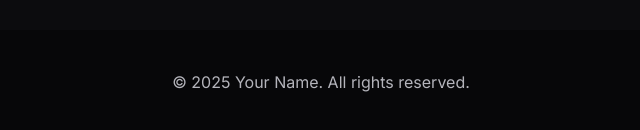
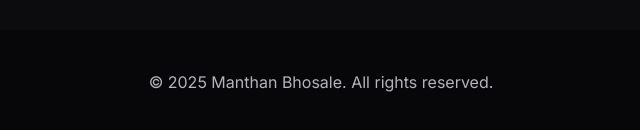
Before and after one commit to MSB-io/Lab-Session-Project---Portfolio, a plain HTML site: page index.html in a window 1280 px wide. Shown: the part 3519-3649 px from the top of the page, 319-959 px from the left. Drawn offline with Linux system fonts and the light colour scheme.

Commit message:
Update footer copyright to reflect correct name

```diff
--- a/index.html
+++ b/index.html
@@ -142,7 +142,7 @@
 
     <footer>
         <div class="container">
-            <p>&copy; 2025 Your Name. All rights reserved.</p>
+            <p>&copy; 2025 Manthan Bhosale. All rights reserved.</p>
         </div>
     </footer>
 
```
